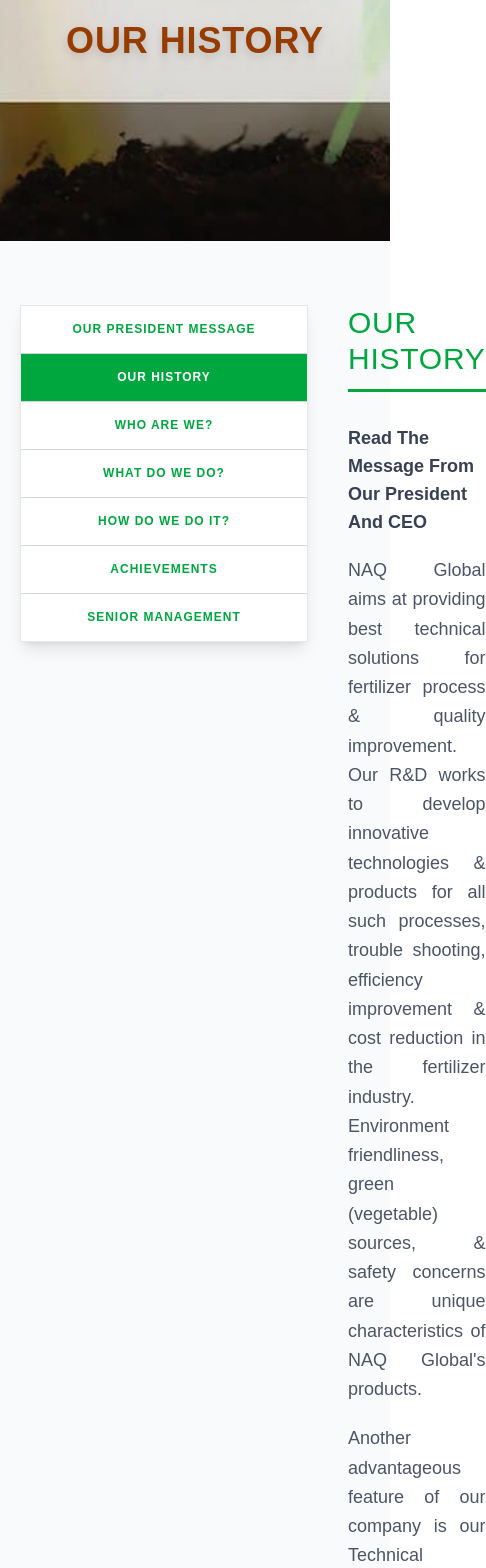
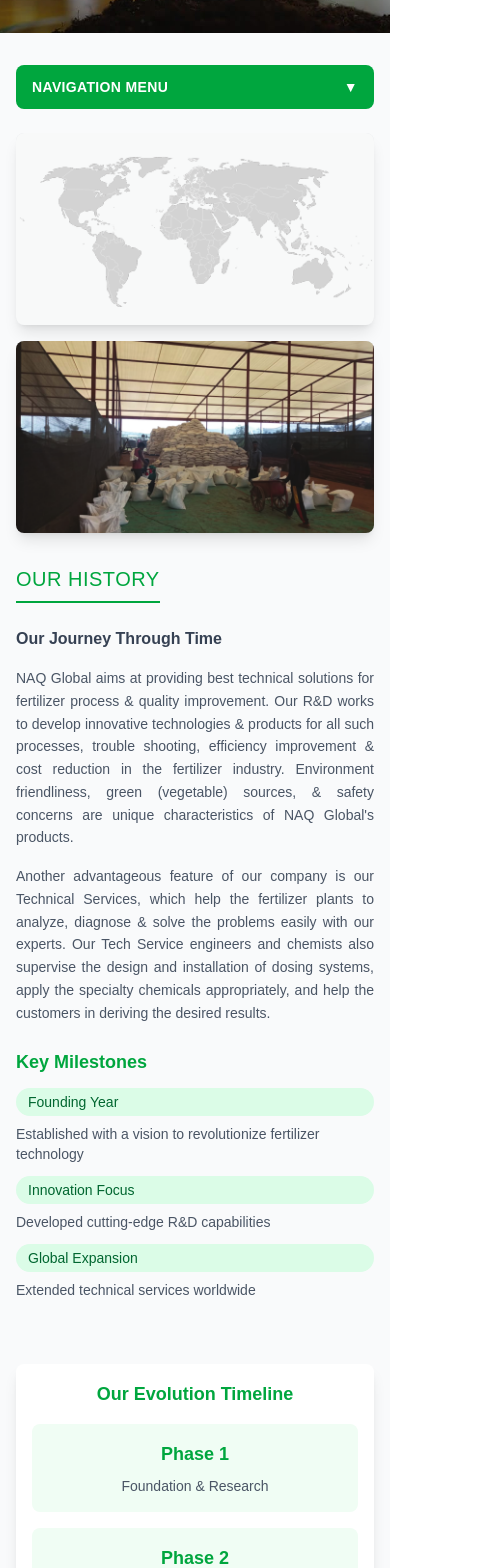
Before and after one commit to chwla/biogreen-website, a Next.js app: page /about/history in a window 390 px wide. Shown: the part 240-1808 px from the top of the page, 486 px wide, since content can reach past the window. Built offline with nearby package versions, Linux system fonts and the light colour scheme.

Commit message:
/about/history mobile compatibility

```diff
--- a/src/app/about/history/page.js
+++ b/src/app/about/history/page.js
@@ -5,6 +5,7 @@
 
 const HistoryPage = () => {
   const [activeSection, setActiveSection] = useState('OUR HISTORY');
+  const [isSidebarOpen, setIsSidebarOpen] = useState(false);
 
   const menuItems = [
     { name: 'OUR PRESIDENT MESSAGE', path: '/about' },
@@ -18,37 +19,55 @@
 
   const handleMenuClick = (item) => {
     setActiveSection(item.name);
+    setIsSidebarOpen(false); // Close mobile menu on item click
     // Navigate to the specified path
     window.location.href = item.path;
   };
 
   return (
     <>
-      {/* Hero Section*/}
-      <div className="w-full relative overflow-hidden" style={{ height: '400px' }}>
+      {/* Hero Section - Responsive height */}
+      <div className="w-full relative overflow-hidden h-48 sm:h-64 md:h-80 lg:h-96">
         <Image
           src="/photos/about.jpeg"
           alt="About BioGreen"
           fill
           className="object-cover object-center"
           style={{ transform: 'scale(1.1)', transformOrigin: 'center' }}
+          priority
         />
 
-        {/* Title overlay - removed white background */}
-        <div className="absolute inset-0 flex items-center justify-center">
-          <h1 className="text-amber-800 text-4xl font-bold tracking-wide uppercase text-center drop-shadow-lg">
+        {/* Title overlay */}
+        <div className="absolute inset-0 flex items-center justify-center px-4">
+          <h1 className="text-amber-800 text-xl sm:text-2xl md:text-3xl lg:text-4xl font-bold tracking-wide uppercase text-center drop-shadow-lg">
             Our History
           </h1>
         </div>
       </div>
 
       {/* Main Content Section */}
-      <section className="py-16 bg-gray-50">
-        <div className="max-w-6xl mx-auto px-5">
-          <div className="flex gap-10 items-start">
-            {/* Left Sidebar Navigation */}
-            <div className="w-72 flex-shrink-0">
-              <div className="bg-white shadow-lg border border-gray-200">
+      <section className="py-8 md:py-16 bg-gray-50">
+        <div className="max-w-6xl mx-auto px-4 sm:px-5">
+          {/* Mobile Menu Toggle */}
+          <div className="md:hidden mb-6">
+            <button
+              onClick={() => setIsSidebarOpen(!isSidebarOpen)}
+              className="w-full bg-green-600 text-white py-3 px-4 rounded-lg font-semibold uppercase tracking-wide text-sm flex items-center justify-between"
+            >
+              <span>Navigation Menu</span>
+              <span className={`transform transition-transform ${isSidebarOpen ? 'rotate-180' : ''}`}>
+                ▼
+              </span>
+            </button>
+          </div>
+
+          <div className="flex flex-col md:flex-row gap-6 md:gap-10 items-start">
+            {/* Left Sidebar Navigation - Mobile dropdown, desktop fixed */}
+            <div className={`
+              w-full md:w-72 md:flex-shrink-0
+              ${isSidebarOpen ? 'block' : 'hidden md:block'}
+            `}>
+              <div className="bg-white shadow-lg border border-gray-200 rounded-lg md:rounded-none overflow-hidden">
                 {menuItems.map((item, index) => (
                   <div
                     key={item.name}
@@ -59,7 +78,7 @@
                         ? 'bg-green-600 text-white'
                         : 'bg-white text-green-600 hover:bg-green-50'
                       }
-                      text-center py-4 px-4 font-bold text-xs uppercase tracking-widest cursor-pointer transition-all duration-200
+                      text-center py-3 md:py-4 px-3 md:px-4 font-bold text-xs sm:text-xs uppercase tracking-wide cursor-pointer transition-all duration-200
                       font-sans leading-tight
                     `}
                     style={{
@@ -74,20 +93,46 @@
             </div>
 
             {/* Right Content Area */}
-            <div className="flex-1">
-              <div className="flex flex-col lg:flex-row gap-10 items-start">
+            <div className="flex-1 w-full">
+              <div className="flex flex-col gap-8 md:gap-10 items-start">
+
+                {/* Images Section - Mobile first */}
+                <div className="w-full md:hidden">
+                  <div className="grid grid-cols-1 gap-4">
+                    <div className="w-full h-48 sm:h-56 bg-gray-200 rounded-lg overflow-hidden shadow-lg relative">
+                      <Image
+                        src="/photos/home3_1.png"
+                        alt="NAQ Global Facility"
+                        fill
+                        className="object-cover"
+                      />
+                    </div>
+
+                    <div className="w-full h-48 sm:h-56 bg-gray-200 rounded-lg overflow-hidden shadow-lg relative">
+                      <Image
+                        src="/photos/home3_2.png"
+                        alt="NAQ Global Operations"
+                        fill
+                        className="object-cover"
+                      />
+                    </div>
+                  </div>
+                </div>
+
+                {/* Content Container - Desktop layout */}
+                <div className="w-full flex flex-col lg:flex-row gap-8 lg:gap-10 items-start">
                   {/* Text Content */}
-                <div className="flex-1 lg:flex-[2]">
-                  <h2 className="text-green-600 text-3xl font-light tracking-wide mb-8 pb-3 border-b-3 border-green-600 inline-block">
+                  <div className="flex-1 lg:flex-[2] w-full">
+                    <h2 className="text-green-600 text-xl sm:text-2xl lg:text-3xl font-light tracking-wide mb-6 md:mb-8 pb-2 md:pb-3 border-b-2 md:border-b-3 border-green-600 inline-block">
                       OUR HISTORY
                     </h2>
 
-                  <div className="space-y-5">
-                    <p className="font-semibold text-gray-700 text-lg">
-                      Read The Message From Our President And CEO
+                    <div className="space-y-4 md:space-y-5">
+                      <p className="font-semibold text-gray-700 text-base sm:text-lg">
+                        Our Journey Through Time
                       </p>
 
-                    <p className="text-gray-600 text-lg leading-relaxed text-justify">
+                      <p className="text-gray-600 text-sm sm:text-base lg:text-lg leading-relaxed text-justify">
                         NAQ Global aims at providing best technical solutions for fertilizer
                         process &amp; quality improvement. Our R&amp;D works to develop innovative
                         technologies &amp; products for all such processes, trouble shooting,
@@ -96,7 +141,7 @@
                         concerns are unique characteristics of NAQ Global&apos;s products.
                       </p>
 
-                    <p className="text-gray-600 text-lg leading-relaxed text-justify">
+                      <p className="text-gray-600 text-sm sm:text-base lg:text-lg leading-relaxed text-justify">
                         Another advantageous feature of our company is our Technical
                         Services, which help the fertilizer plants to analyze, diagnose &amp; solve
                         the problems easily with our experts. Our Tech Service engineers and
@@ -104,13 +149,45 @@
                         apply the specialty chemicals appropriately, and help the customers
                         in deriving the desired results.
                       </p>
+
+                      <div className="mt-6 md:mt-8">
+                        <h3 className="text-green-600 text-lg sm:text-xl font-semibold mb-3 md:mb-4">
+                          Key Milestones
+                        </h3>
+                        <div className="space-y-3">
+                          <div className="flex flex-col sm:flex-row sm:items-center gap-2 sm:gap-4">
+                            <span className="bg-green-100 text-green-800 px-3 py-1 rounded-full text-sm font-medium whitespace-nowrap">
+                              Founding Year
+                            </span>
+                            <span className="text-gray-600 text-sm sm:text-base">
+                              Established with a vision to revolutionize fertilizer technology
+                            </span>
+                          </div>
+                          <div className="flex flex-col sm:flex-row sm:items-center gap-2 sm:gap-4">
+                            <span className="bg-green-100 text-green-800 px-3 py-1 rounded-full text-sm font-medium whitespace-nowrap">
+                              Innovation Focus
+                            </span>
+                            <span className="text-gray-600 text-sm sm:text-base">
+                              Developed cutting-edge R&D capabilities
+                            </span>
+                          </div>
+                          <div className="flex flex-col sm:flex-row sm:items-center gap-2 sm:gap-4">
+                            <span className="bg-green-100 text-green-800 px-3 py-1 rounded-full text-sm font-medium whitespace-nowrap">
+                              Global Expansion
+                            </span>
+                            <span className="text-gray-600 text-sm sm:text-base">
+                              Extended technical services worldwide
+                            </span>
+                          </div>
+                        </div>
+                      </div>
                     </div>
                   </div>
 
-                {/* Images */}
-                <div className="flex-1">
-                  <div className="space-y-4">
-                    <div className="w-full h-48 bg-gray-200 rounded-lg overflow-hidden shadow-lg relative">
+                  {/* Images Section - Desktop only */}
+                  <div className="hidden md:flex flex-1 lg:flex-[1]">
+                    <div className="w-full space-y-4">
+                      <div className="w-full h-40 lg:h-48 bg-gray-200 rounded-lg overflow-hidden shadow-lg relative">
                         <Image
                           src="/photos/home3_1.png"
                           alt="NAQ Global Facility"
@@ -119,13 +196,37 @@
                         />
                       </div>
 
-                    <div className="w-full h-48 bg-gray-200 rounded-lg overflow-hidden shadow-lg relative">
+                      <div className="w-full h-40 lg:h-48 bg-gray-200 rounded-lg overflow-hidden shadow-lg relative">
                         <Image
                           src="/photos/home3_2.png"
                           alt="NAQ Global Operations"
                           fill
                           className="object-cover"
                         />
+                      </div>
+                    </div>
+                  </div>
+                </div>
+
+                {/* Additional History Timeline - Mobile optimized */}
+                <div className="w-full mt-8 md:mt-12">
+                  <div className="bg-white rounded-lg shadow-lg p-4 md:p-6">
+                    <h3 className="text-green-600 text-lg sm:text-xl font-semibold mb-4 md:mb-6 text-center">
+                      Our Evolution Timeline
+                    </h3>
+                    <div className="grid grid-cols-1 sm:grid-cols-2 lg:grid-cols-3 gap-4 md:gap-6">
+                      <div className="text-center p-4 bg-green-50 rounded-lg">
+                        <div className="text-green-600 font-bold text-lg mb-2">Phase 1</div>
+                        <div className="text-gray-600 text-sm">Foundation & Research</div>
+                      </div>
+                      <div className="text-center p-4 bg-green-50 rounded-lg">
+                        <div className="text-green-600 font-bold text-lg mb-2">Phase 2</div>
+                        <div className="text-gray-600 text-sm">Product Development</div>
+                      </div>
+                      <div className="text-center p-4 bg-green-50 rounded-lg sm:col-span-2 lg:col-span-1">
+                        <div className="text-green-600 font-bold text-lg mb-2">Phase 3</div>
+                        <div className="text-gray-600 text-sm">Global Expansion</div>
+                      </div>
                     </div>
                   </div>
                 </div>
```
Lines whose indentation alone changed are shown as unchanged.
